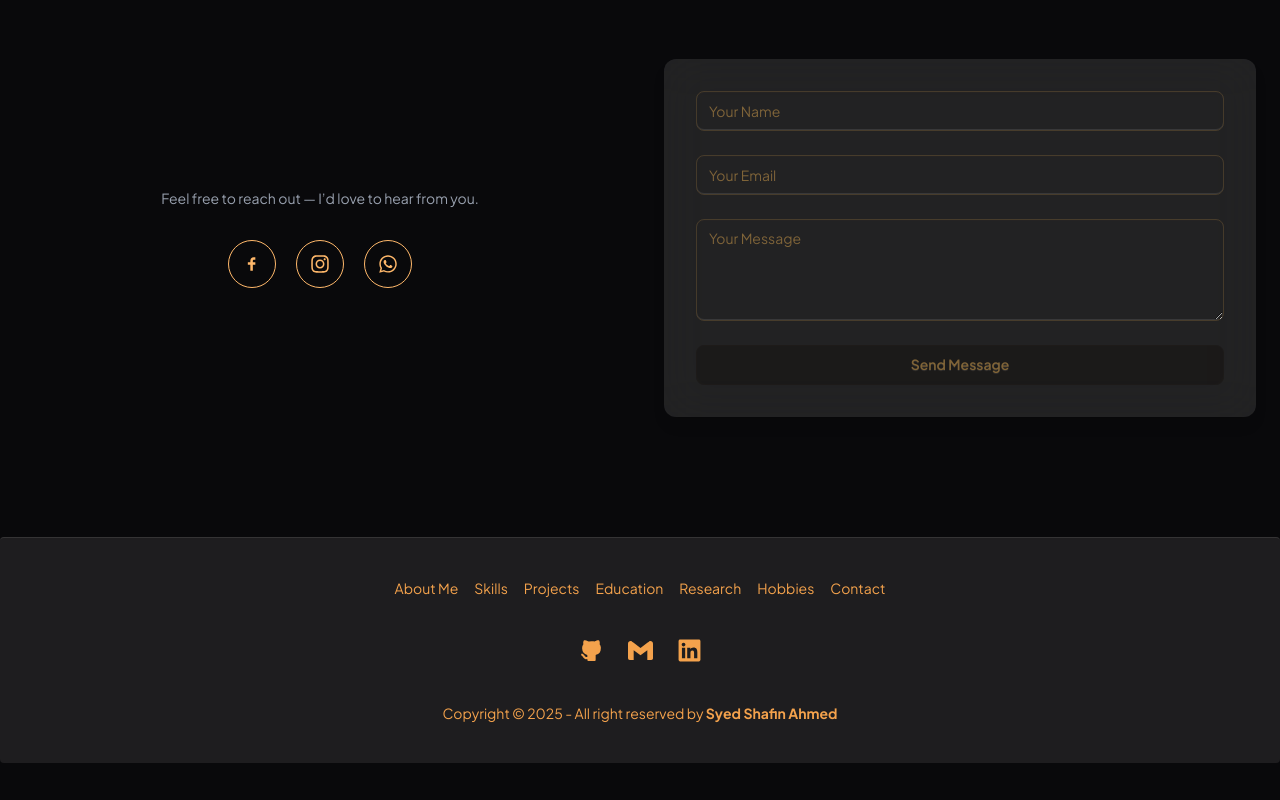
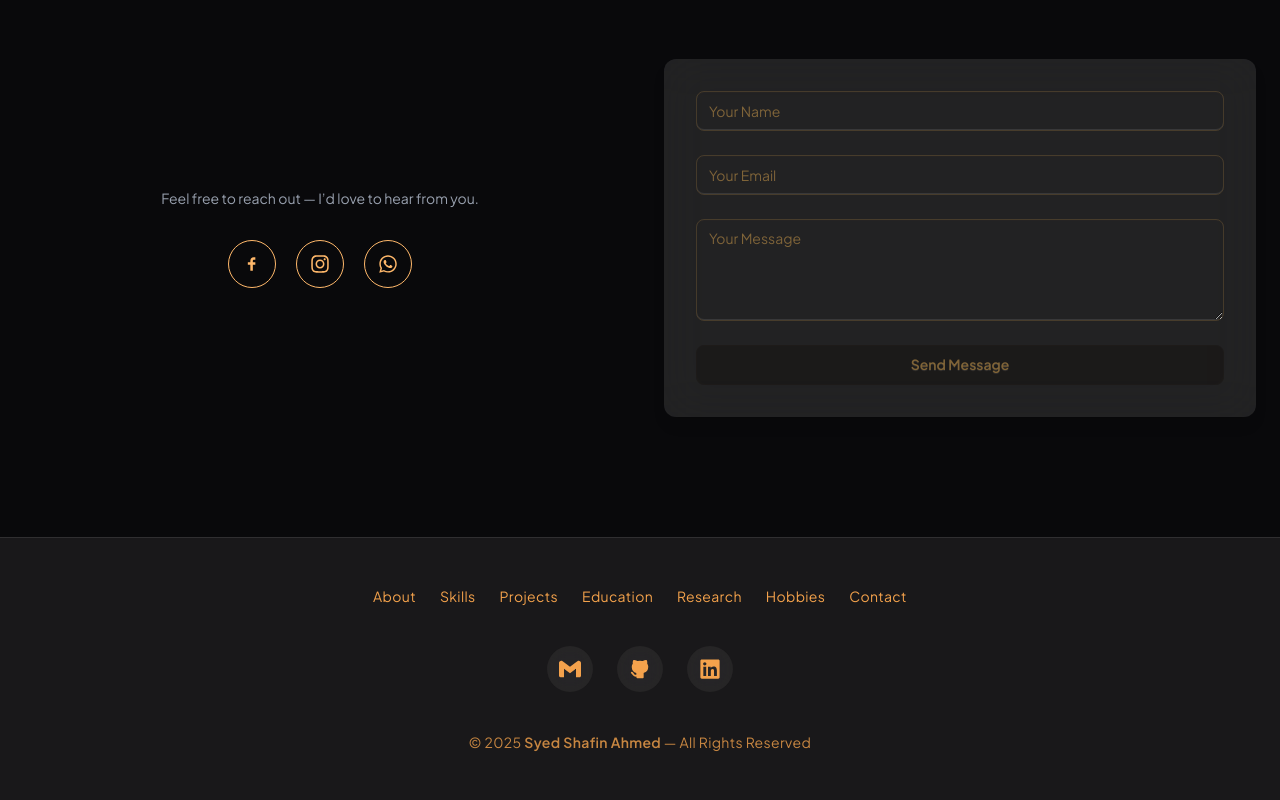
Before and after one commit to syedshafinahmed/PP, a React (Vite) app: page / in a window 1280 px wide. Shown: the part 6429-7229 px from the top of the page. Before the commit the page ends 7192 px from the top, so only its background shows below. Built offline with nearby package versions, Linux system fonts and the light colour scheme.

Commit message:
updated footer

```diff
--- a/package.json
+++ b/package.json
@@ -18,6 +18,7 @@
     "react": "^19.1.1",
     "react-dom": "^19.1.1",
     "react-icons": "^5.5.0",
+    "react-router-dom": "^7.10.1",
     "react-toastify": "^11.0.5",
     "react-type-animation": "^3.2.0",
     "sweetalert2": "^11.26.3",
--- a/src/Components/Footer.jsx
+++ b/src/Components/Footer.jsx
@@ -6,48 +6,58 @@ import { TbBrandGithubFilled } from 'react-icons/tb';
 const Footer = () => {
   return (
     <div>
-      <footer className="footer footer-horizontal footer-center border-t border-white/10 bg-base-300 text-base-content rounded p-10">
-        <nav className="grid grid-flow-col gap-4">
-          <a href="#" className="link link-hover text-[#F4A24C]">About Me</a>
-          <a href="#skills" className="link link-hover text-[#F4A24C]">Skills</a>
-          <a href="#projects" className="link link-hover text-[#F4A24C]">Projects</a>
-          <a href="#education" className="link link-hover text-[#F4A24C]">Education</a>
-          <a href="#publications" className="link link-hover text-[#F4A24C]">Research</a>
-          <a href="#hobbies" className="link link-hover text-[#F4A24C]">Hobbies</a>
-          <a href="#connect" className="link link-hover text-[#F4A24C]">Contact</a>
-        </nav>
-
-        <nav>
-          <div className="grid grid-flow-col gap-6">
+      <footer className="w-full border-t border-white/10 bg-base-300/80 backdrop-blur-xl py-12 px-6">
+        <div className="max-w-6xl mx-auto flex flex-col items-center gap-10">
+          <nav className="flex flex-wrap justify-center gap-6 text-sm tracking-wide">
+            {[
+              { label: "About", to: "#about" },
+              { label: "Skills", to: "#skills" },
+              { label: "Projects", to: "#projects" },
+              { label: "Education", to: "#education" },
+              { label: "Research", to: "#publications" },
+              { label: "Hobbies", to: "#hobbies" },
+              { label: "Contact", to: "#connect" },
+            ].map((item, i) => (
+              <a
+                key={i}
+                href={item.to}
+                className="text-[#F4A24C] hover:text-gray-400 transition-colors duration-300"
+              >
+                {item.label}
+              </a>
+            ))}
+          </nav>
+          <div className="flex gap-6">
+            <a
+              href="https://mail.google.com/mail/?view=cm&fs=1&to=shafinahmed.cse@gmail.com"
+              target="_blank"
+              rel="noopener noreferrer"
+              className="p-3 rounded-full bg-white/5 backdrop-blur-lg hover:bg-white/10 transition-all duration-300 hover:scale-[1.12]"
+            >
+              <SiGmail className="text-[#F4A24C]" size={22} />
+            </a>
             <a
               href="https://github.com/syedshafinahmed"
               target="_blank"
               rel="noopener noreferrer"
-              className="text-3xl text-[#F4A24C] transition-all duration-300 hover:drop-shadow-[0_0_30px_rgba(255,215,0,1)]"
+              className="p-3 rounded-full bg-white/5 backdrop-blur-lg hover:bg-white/10 transition-all duration-300 hover:scale-[1.12]"
             >
-              <TbBrandGithubFilled size={25} />
-            </a>
-            <a
-              href="https://mail.google.com/mail/?view=cm&fs=1&to=shafinahmed.cse@gmail.com&su=Hello%20Shafin&body=I%20wanted%20to%20reach%20out%20regarding..."
-              target="_blank"
-              rel="noopener noreferrer"
-              className="text-3xl text-[#F4A24C] transition-all duration-300 hover:drop-shadow-[0_0_30px_rgba(255,215,0,1)]"
-            >
-              <SiGmail size={25} />
+              <TbBrandGithubFilled className="text-[#F4A24C]" size={22} />
             </a>
             <a
               href="https://www.linkedin.com/in/syed-shafin-ahmed/"
               target="_blank"
               rel="noopener noreferrer"
-              className="text-3xl text-[#F4A24C] transition-all duration-300 hover:drop-shadow-[0_0_30px_rgba(255,215,0,1)]"
+              className="p-3 rounded-full bg-white/5 backdrop-blur-lg hover:bg-white/10 transition-all duration-300 hover:scale-[1.12]"
             >
-              <FaLinkedin size={25} />
+              <FaLinkedin className="text-[#F4A24C]" size={22} />
             </a>
           </div>
-        </nav>
-        <aside>
-          <p className='text-[#F4A24C]'>Copyright © {new Date().getFullYear()} - All right reserved by <strong>Syed Shafin Ahmed</strong></p>
-        </aside>
+
+          <p className="text-[#F4A24C]/80 text-sm tracking-wide text-center">
+            © {new Date().getFullYear()} <span className="font-semibold">Syed Shafin Ahmed</span> — All Rights Reserved
+          </p>
+        </div>
       </footer>
     </div>
   );
```
Also changed, not shown: 1 other file (tests, documents, lock files or other folders).
